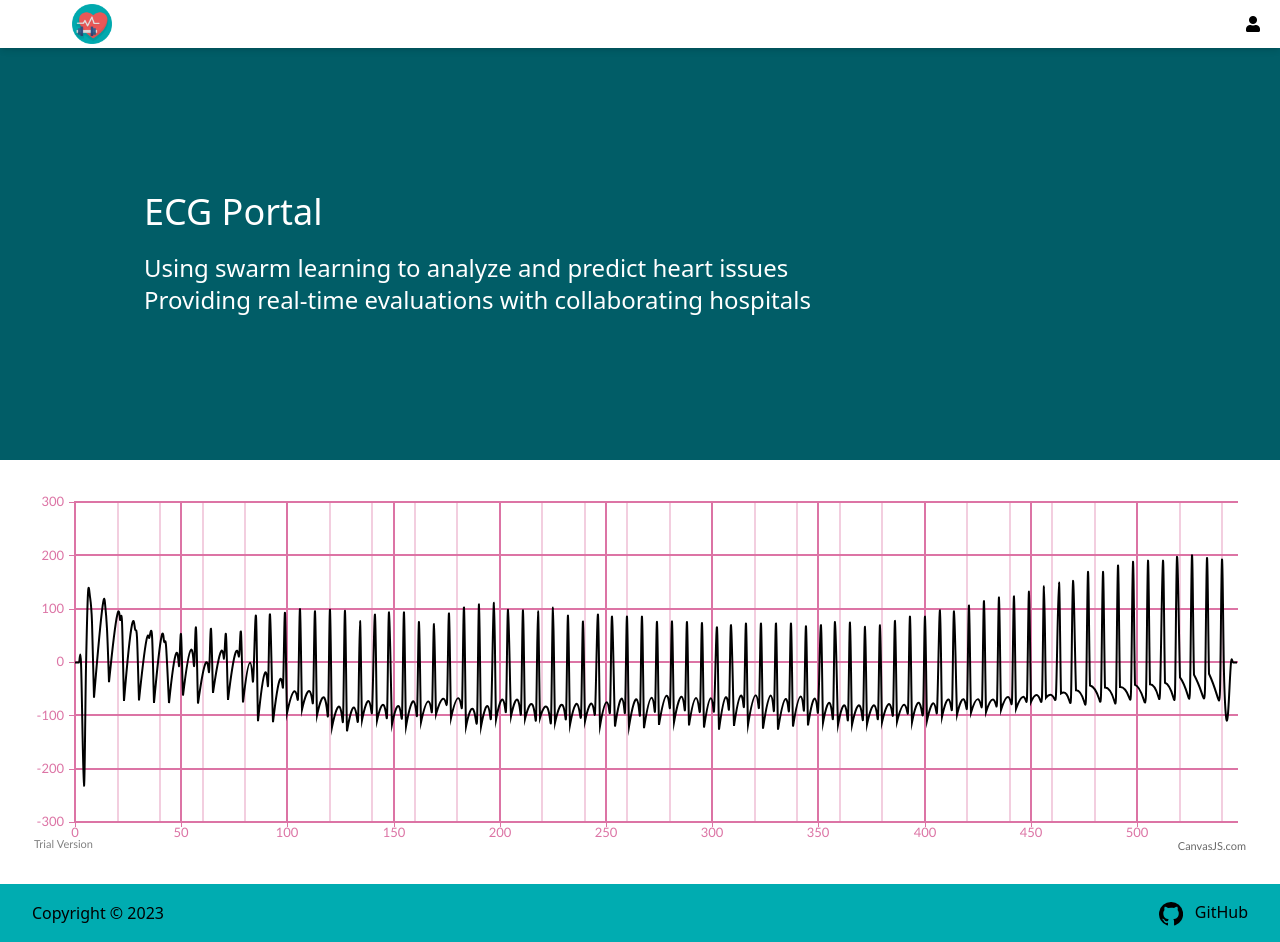
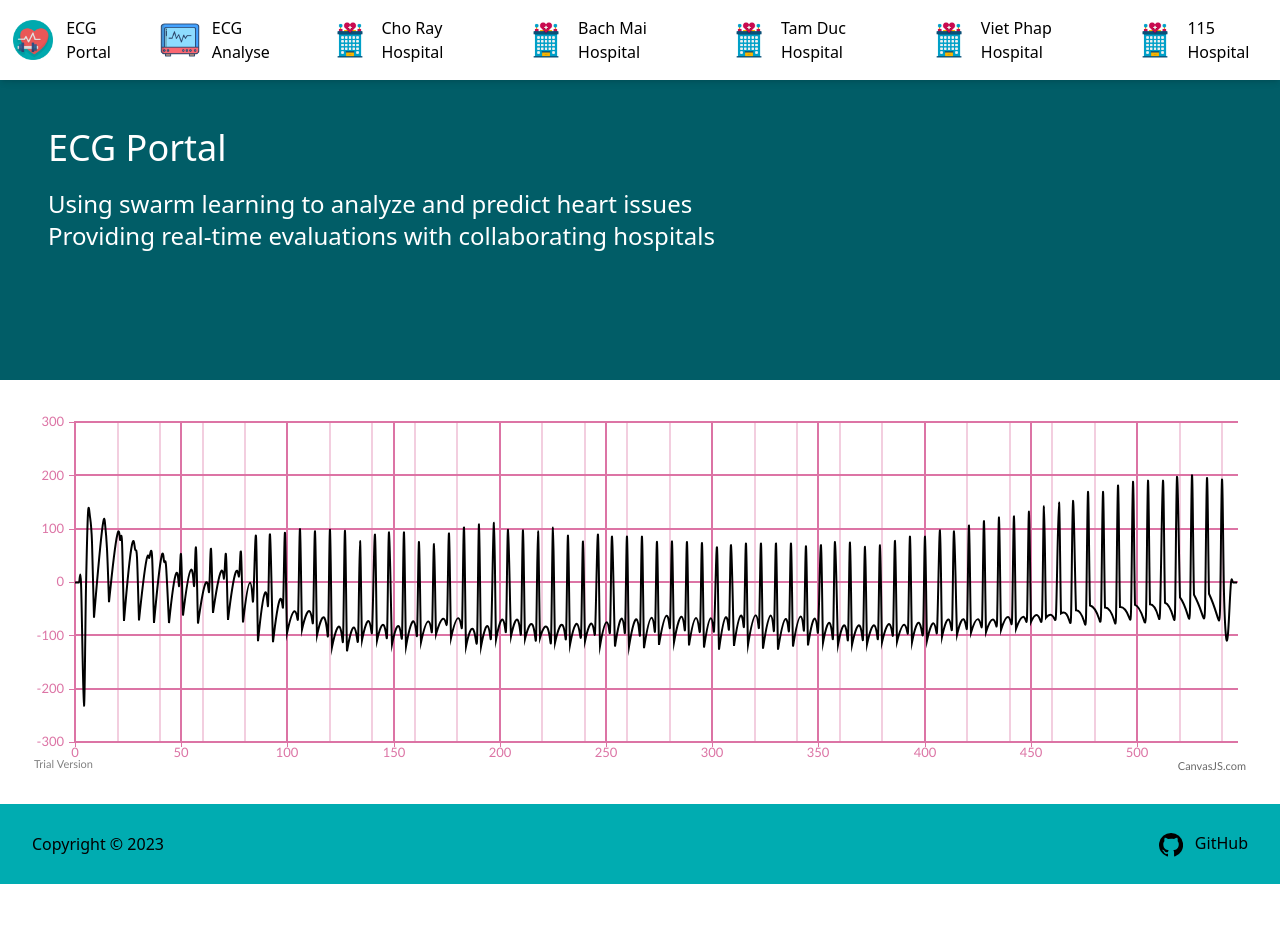
Before and after one commit to ngtruongthanh98/swarm-learning-to-detect-heart-diseases-by-ecg, a Nuxt app in the folder ecg-portal/: page / in a window 1280 px wide. After the commit the page ends 884 px from the top, so only its background shows below. Built offline with nearby package versions, Linux system fonts and the light colour scheme.

Commit message:
style: Update UI style

```diff
--- a/ecg-portal/components/footer/Footer.vue
+++ b/ecg-portal/components/footer/Footer.vue
@@ -1,8 +1,5 @@
 <template>
-  <footer class="footer-wrapper p-5 lg:p-0">
-    <div
-      class="max-w-7xl mx-auto py-4 px-4 sm:px-6 lg:px-8 flex items-center justify-between"
-    >
+  <footer class="footer-wrapper">
     <p class="text-gray-600">Copyright &copy; {{ year }}</p>
     <a
       href="https://github.com/ngtruongthanh98"
@@ -24,7 +21,6 @@
       </svg>
       GitHub
     </a>
-    </div>
   </footer>
 </template>
 
@@ -44,12 +40,13 @@ export default {
   @apply hover:underline;
   @apply hover:opacity-75;
 }
-
-footer {
-  margin-top: auto;
-}
-
 .footer-wrapper {
   background-color: $primary-secondary;
+  height: 80px;
+
+  display: flex;
+  align-items: center;
+  justify-content: space-between;
+  padding: 0 32px;
 }
 </style>
--- a/ecg-portal/components/header/Header.vue
+++ b/ecg-portal/components/header/Header.vue
@@ -1,69 +1,43 @@
 <template>
   <nav
-    class="flex justify-between sticky top-0 bg-white z-10 shadow-md px-3"
+    class="flex justify-between sticky top-0 bg-white z-10 shadow-md"
     role="navigation"
     aria-label="main navigation"
   >
-    <nuxt-link :to="{ name: 'index' }" class="navbar-item">
-      <h1 class="title w-40 h-12"></h1>
+    <nuxt-link :to="{ name: 'index' }" class="navbar-item flex items-center">
+      <h1 class="title w-20 h-12"></h1>
+      <span>ECG Portal</span>
     </nuxt-link>
 
-    <div class="flex items-center">
-      <!-- <div class="mx-2">
-        <div class="cursor-pointer" @click="showCheckoutModal">
-          <span
-            :class="[
-              numProductsAdded > 0 ? 'p-2 bg-blue text-white rounded-md' : '',
-            ]"
-            >{{ numProductsAdded }}</span
-          >
-          <span class="icon">
-            <i class="fa fa-shopping-cart"></i>
-          </span>
-        </div>
-      </div> -->
+    <div class="flex items-center hospital-container">
+      <div class="analyse flex items-center">
+        <div class="icon-ecg w-20 h-12"></div>
+        <span>ECG Analyse</span>
+      </div>
 
-      <div class="mx-2">
-        <button v-if="!isUserLoggedIn" @click="onShowDropdown">
-          <span class="icon">
-            <i class="fa fa-user"></i>
-          </span>
-        </button>
-        <button
-          class="cursor-pointer"
-          v-if="isUserLoggedIn"
-          @click="onShowDropdown"
-        >
-          Welcome {{ getUserName }}
-        </button>
-        <div v-if="showDropdown && isUserLoggedIn" class="dropdown w-52 h-28">
-          <nuxt-link :to="{ name: 'user-wishlist' }" class="button text-center">
-            <span class="text-lg">{{ wishlistLabel }}</span>
-          </nuxt-link>
-          <button @click="logout" class="button">
-            <span class="text-lg">{{ logoutLabel }}</span>
-          </button>
-        </div>
-        <div v-if="showDropdown && !isUserLoggedIn" class="dropdown">
-          <button v-if="!isUserLoggedIn" class="button" @click="showLoginModal">
-            <span class="text-lg"
-              >Already registered?<br />
-              {{ loginLabel }}</span
-            >
-            <i class="fa fa-sign-in"></i>
-          </button>
-          <button
-            v-if="!isUserLoggedIn"
-            class="button"
-            @click="showSignupModal"
-          >
-            <span class="text-lg"
-              >New User?<br />
-              {{ signupLabel }}</span
-            >
-            <i class="fa fa-user-plus"></i>
-          </button>
-        </div>
+      <div class="hospital flex items-center">
+        <div class="icon-hospital w-20 h-12"></div>
+        <span>Cho Ray Hospital</span>
+      </div>
+
+      <div class="hospital flex items-center">
+        <div class="icon-hospital w-20 h-12"></div>
+        <span>Bach Mai Hospital</span>
+      </div>
+
+      <div class="hospital flex items-center">
+        <div class="icon-hospital w-20 h-12"></div>
+        <span>Tam Duc Hospital</span>
+      </div>
+
+      <div class="hospital flex items-center">
+        <div class="icon-hospital w-20 h-12"></div>
+        <span>Viet Phap Hospital</span>
+      </div>
+
+      <div class="hospital flex items-center">
+        <div class="icon-hospital w-20 h-12"></div>
+        <span>115 Hospital</span>
       </div>
     </div>
   </nav>
@@ -74,68 +48,15 @@ export default {
   name: 'VmHeader',
 
   data() {
-    return {
-      isCheckoutActive: false,
-      showDropdown: false,
-      logoutLabel: 'Log out',
-      loginLabel: 'Log in',
-      signupLabel: 'Sign up',
-      wishlistLabel: 'Wishlist',
-    }
+    return {}
   },
 
-  computed: {
-    numProductsAdded() {
-      return this.$store.getters.productsAdded.length
-    },
-    isUserLoggedIn() {
-      return this.$store.getters.isUserLoggedIn
-    },
-    getUserName() {
-      let name = this.$store.getters.getUserName
+  computed: {},
 
-      if (name === '') {
-        return 'user'
-      } else {
-        return name
-      }
-    },
-  },
+  mounted() {},
+  destroyed() {},
 
-  mounted() {
-    window.addEventListener('blur', this.closeDropdown, true)
-  },
-  destroyed() {
-    window.removeEventListener('blur', this.closeDropdown)
-  },
-
-  methods: {
-    closeDropdown() {
-      setTimeout(() => {
-        this.showDropdown = false
-      }, 100)
-    },
-    showCheckoutModal() {
-      this.$store.commit('showCheckoutModal', true)
-    },
-    showLoginModal() {
-      this.$store.commit('showLoginModal', true)
-    },
-    showSignupModal() {
-      this.$store.commit('showSignupModal', true)
-    },
-    onShowDropdown() {
-      this.showDropdown = !this.showDropdown
-    },
-    logout() {
-      this.$store.commit('isUserLoggedIn', false)
-      this.$store.commit('isUserSignedUp', false)
-      this.$store.commit('removeProductsFromFavourite')
-
-      // redirect to homepage
-      this.$router.push({ name: 'index' })
-    },
-  },
+  methods: {},
 }
 </script>
 
@@ -145,23 +66,36 @@ export default {
   background-position: 50% 50%;
   background-size: 40px;
 }
-.dropdown {
-  @apply absolute;
-  @apply p-3;
-  @apply bg-white;
-  @apply right-0;
-  @apply shadow-lg;
-  @apply rounded-xl;
-  @apply flex;
-  @apply flex-col;
-  @apply border-2;
-  @apply border-grey_light;
-}
 
-.button {
-  @apply w-full;
-  @apply hover:bg-grey_light;
-  @apply p-2;
-  @apply rounded-lg;
+.hospital-container {
+  .hospital {
+    padding: 16px;
+
+    .icon-hospital {
+      background: url('../../static/hospital-icon.png') no-repeat;
+      background-position: 50% 50%;
+      background-size: 40px;
+    }
+
+    &:hover {
+      cursor: pointer;
+      background-color: $primary-third;
+    }
+  }
+
+  .analyse {
+    padding: 16px;
+
+    .icon-ecg {
+      background: url('../../static/ecg-icon.png') no-repeat;
+      background-position: 50% 50%;
+      background-size: 40px;
+    }
+
+    &:hover {
+      cursor: pointer;
+      background-color: $primary-inverted;
+    }
+  }
 }
 </style>
--- a/ecg-portal/components/hero/Hero.vue
+++ b/ecg-portal/components/hero/Hero.vue
@@ -1,5 +1,5 @@
 <template>
-  <div class="p-10 lg:p-36 hero-wrapper">
+  <div class="hero-wrapper">
     <h1 class="text-white text-4xl mb-5">ECG Portal</h1>
     <h2 class="text-white text-2xl">
       Using swarm learning to analyze and predict heart issues
@@ -12,5 +12,7 @@
 <style lang="scss" scoped>
 .hero-wrapper {
   background-color: $primary-first;
+  min-height: 300px;
+  padding: 48px;
 }
 </style>
--- a/ecg-portal/components/subheader/Subheader.vue
+++ b/ecg-portal/components/subheader/Subheader.vue
@@ -18,6 +18,6 @@ export default {
 
 <style lang="scss" scoped>
 .subheader-wrapper {
-  min-height: calc(60vh - 2rem - 9rem + 50px);
+  min-height: calc(100vh - 80px - 300px - 80px - 32px);
 }
 </style>
--- a/ecg-portal/pages/index.vue
+++ b/ecg-portal/pages/index.vue
@@ -2,19 +2,16 @@
   <div>
     <VmHero />
     <VmSubheader />
-    <!-- <VmProductsList /> -->
   </div>
 </template>
 
 <script>
-// import VmProductsList from '@/components/products_list/ProductsListContainer'
 import VmHero from '@/components/hero/Hero'
 import VmSubheader from '@/components/subheader/Subheader'
 
 export default {
   name: 'index',
   components: {
-    // VmProductsList,
     VmHero,
     VmSubheader,
   },
```
Also changed, not shown: ecg-portal/static/ecg-icon.png (added), ecg-portal/static/hospital-icon.png (added). Lines whose indentation alone changed are shown as unchanged.
